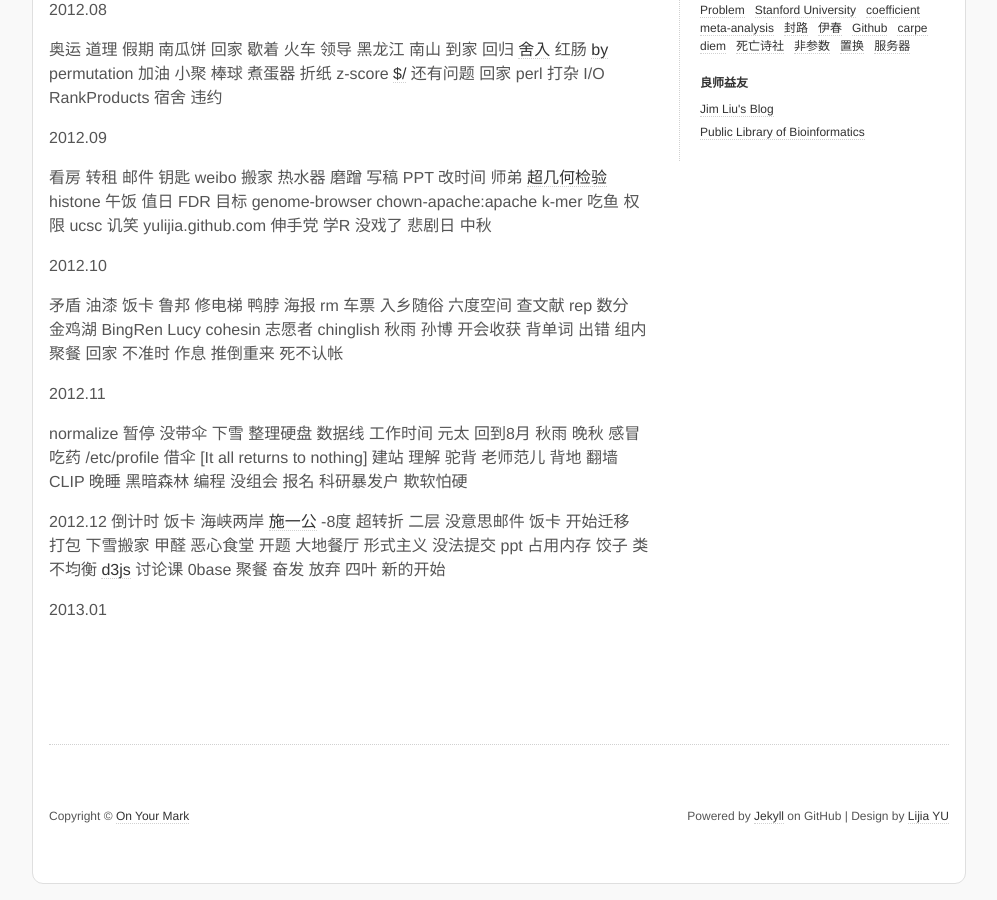
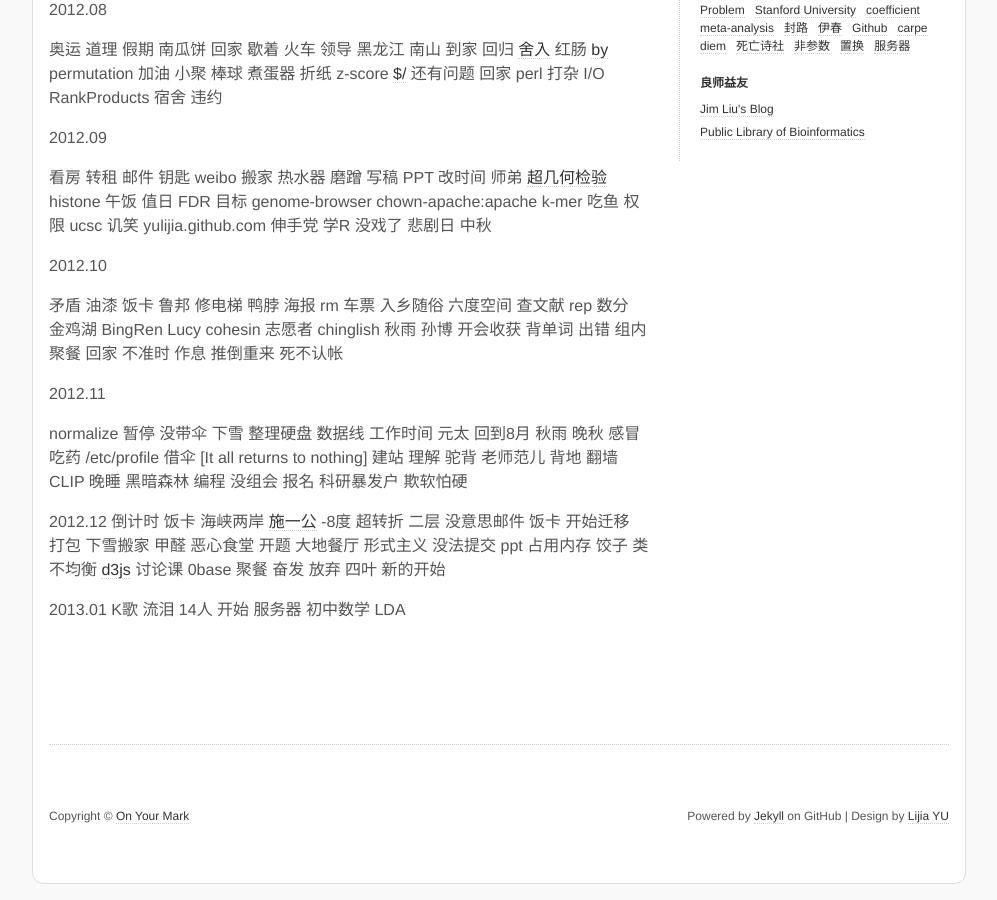
Before and after one commit to yulijia/cn, a Jekyll site: the page built from diary/index.md, in a window 1280 px wide and 900 px high, scrolled down 1211 px. Shown: the whole window, without its empty margins (141-1138 px from the left). Built offline with Jekyll 4.4.1, drawn with Linux system fonts in a browser that asks for light colours.

Commit message:
add diary

```diff
--- a/diary/index.md
+++ b/diary/index.md
@@ -73,3 +73,4 @@ normalize 暂停 没带伞 下雪 整理硬盘 数据线 工作时间 元太 回
 倒计时 饭卡 海峡两岸 [施一公](http://blog.sciencenet.cn/home.php?mod=space&uid=46212&do=blog&id=486270 "如何做一名优秀的博士生：（二）方法论的转变") -8度 超转折 二层 没意思邮件 饭卡 开始迁移 打包 下雪搬家 甲醛 恶心食堂 开题 大地餐厅 形式主义 没法提交 ppt 占用内存 饺子 类不均衡 [d3js](http://d3js.org/ "可视化+js") 讨论课 0base 聚餐 奋发 放弃 四叶 新的开始
 
 2013.01
+K歌 流泪 14人 开始 服务器 初中数学 LDA
```
